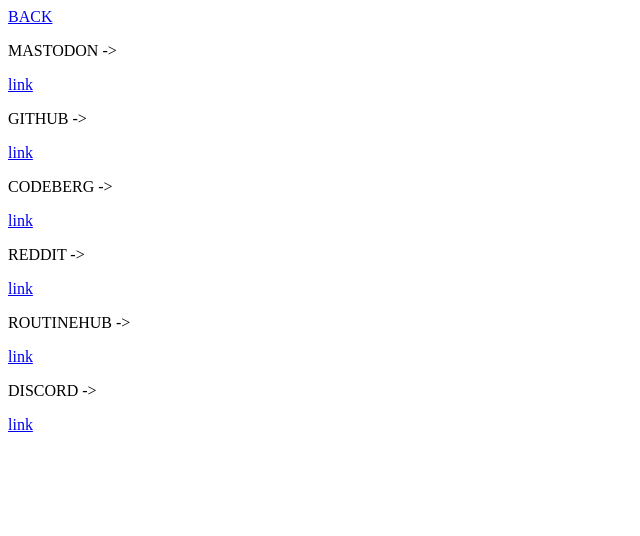
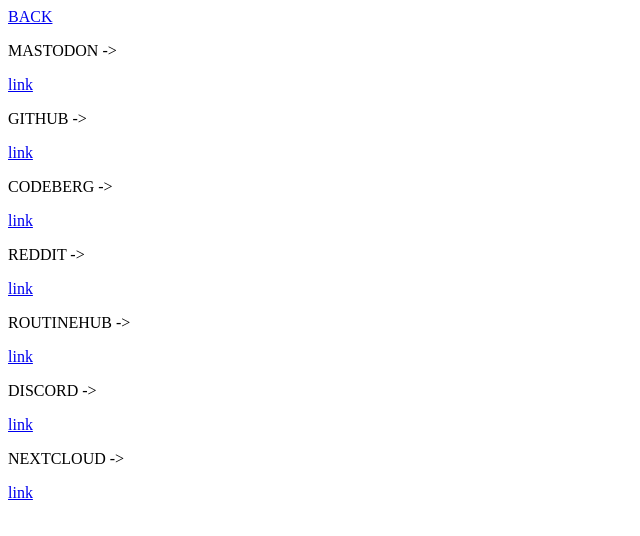
Before and after one commit to hacknorris-aka-penguin/blog, a plain HTML site: page content/contact.html in a window 1280 px wide. Shown: the whole page, without its empty margins (0-640 px from the left). Drawn offline with Linux system fonts and the light colour scheme.

Commit message:
probably added link in contact page

```diff
--- a/content/contact.html
+++ b/content/contact.html
@@ -11,7 +11,7 @@
 		<p>REDDIT -&#62; </p><nobr><a href="https://www.reddit.com/user/hacknorris_xd">link</a><br>
 		<p>ROUTINEHUB -&#62; </p><nobr><a href="https://routinehub.co/user/hacknorris">link</a><br>
 		<p>DISCORD -&#62; </p><nobr><a href="https://discordapp.com/users/693928397117849672">link</a><br>
-
+		<p>NEXTCLOUD -&#62; </p><nobr><a href="https://sam.nl.tab.digital/call/pd27hmdi">link</a><br>
 
 
 
```
